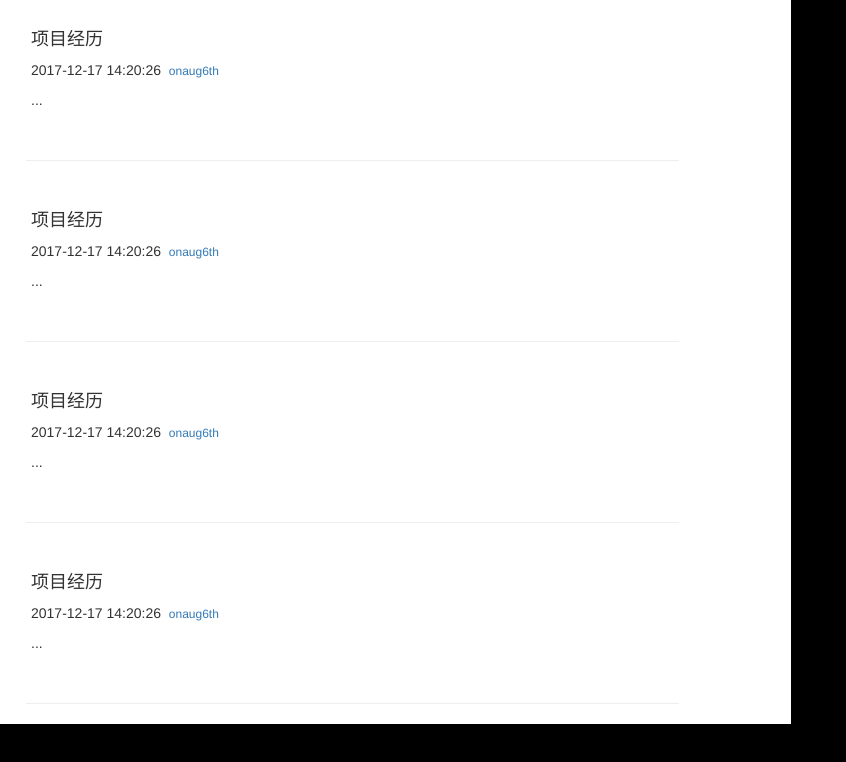
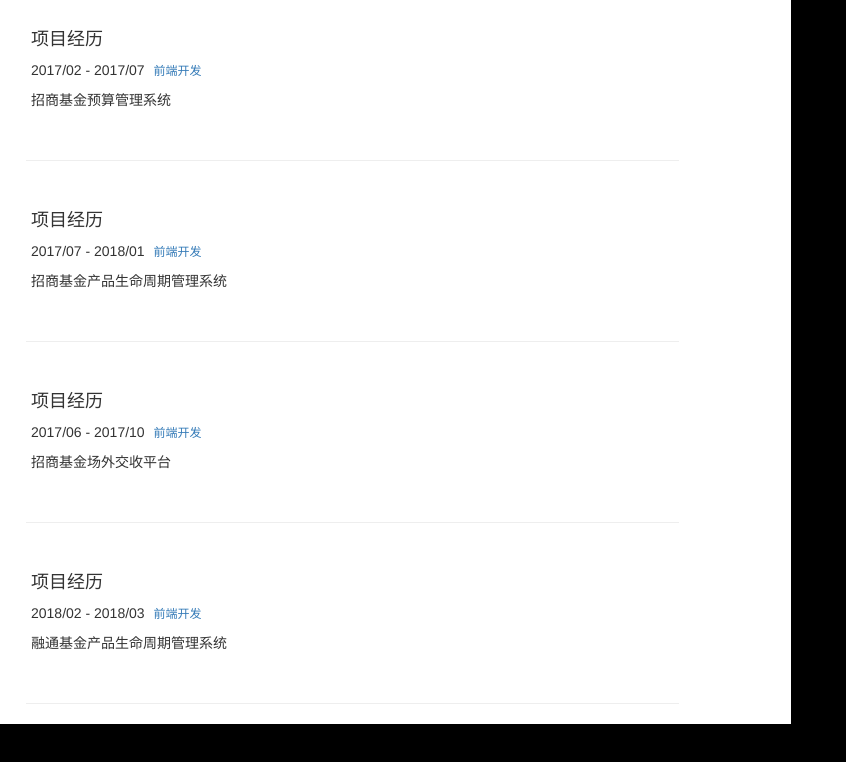
Before and after one commit to onaug6th/onaug6th.github.io, a website: page index.html in a window 1280 px wide. Shown: the full height of the page, 434-1280 px from the left. Drawn offline with nearby package versions, Linux system fonts and the light colour scheme.

Commit message:
添加一些内容

```diff
--- a/index.html
+++ b/index.html
@@ -47,9 +47,6 @@
         width: 100%;
     }
 
-    .my-profile {
-
-    }
 
     .profile {
         padding-top: 1rem;
@@ -60,10 +57,6 @@
         background: #f6f2f3;
         height: 15em;
         padding: 20px;
-    }
-
-    .my-history {
-
     }
 
     .history {
@@ -186,34 +179,34 @@
                 </div>
                 <div class="history row">
                     <h4 class="forum-post-title">项目经历</h4>
-                    <p class="forum-post-meta">2017-12-17 14:20:26&nbsp;
-                        <a>onaug6th</a>
+                    <p class="forum-post-meta">2017/02 - 2017/07
+                        <a style="margin-left:  5px;">前端开发</a>
                     </p>
-                    <p class="forum-post-simple">...</p>
+                    <p class="forum-post-simple">招商基金预算管理系统</p>
                 </div>
                 <hr>
                 <div class="history row">
                     <h4 class="forum-post-title">项目经历</h4>
-                    <p class="forum-post-meta">2017-12-17 14:20:26&nbsp;
-                        <a>onaug6th</a>
+                    <p class="forum-post-meta">2017/07 - 2018/01
+                        <a style="margin-left: 5px;">前端开发</a>
                     </p>
-                    <p class="forum-post-simple">...</p>
+                    <p class="forum-post-simple">招商基金产品生命周期管理系统</p>
                 </div>
                 <hr>
                 <div class="history row">
                     <h4 class="forum-post-title">项目经历</h4>
-                    <p class="forum-post-meta">2017-12-17 14:20:26&nbsp;
-                        <a>onaug6th</a>
+                    <p class="forum-post-meta">2017/06 - 2017/10
+                        <a style="margin-left:  5px;">前端开发</a>
                     </p>
-                    <p class="forum-post-simple">...</p>
+                    <p class="forum-post-simple">招商基金场外交收平台</p>
                 </div>
                 <hr>
                 <div class="history row">
                     <h4 class="forum-post-title">项目经历</h4>
-                    <p class="forum-post-meta">2017-12-17 14:20:26&nbsp;
-                        <a>onaug6th</a>
+                    <p class="forum-post-meta">2018/02 - 2018/03
+                        <a style="padding-left:  5px;">前端开发</a>
                     </p>
-                    <p class="forum-post-simple">...</p>
+                    <p class="forum-post-simple">融通基金产品生命周期管理系统</p>
                 </div>
                 <hr>
             </div>
```
